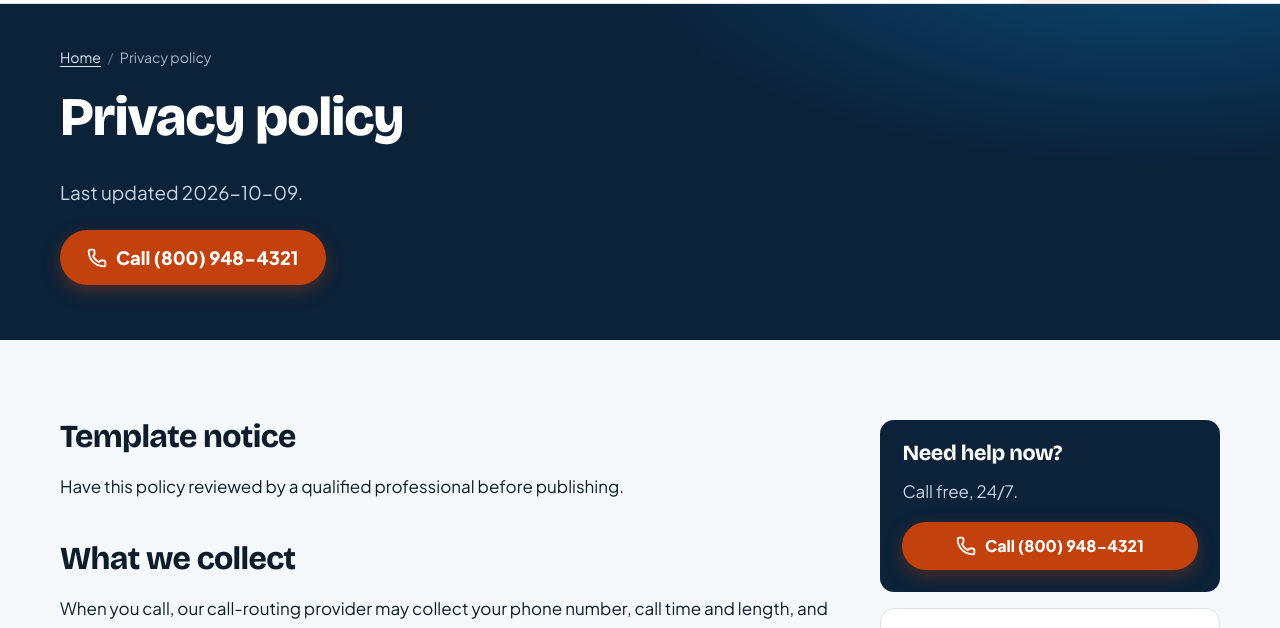
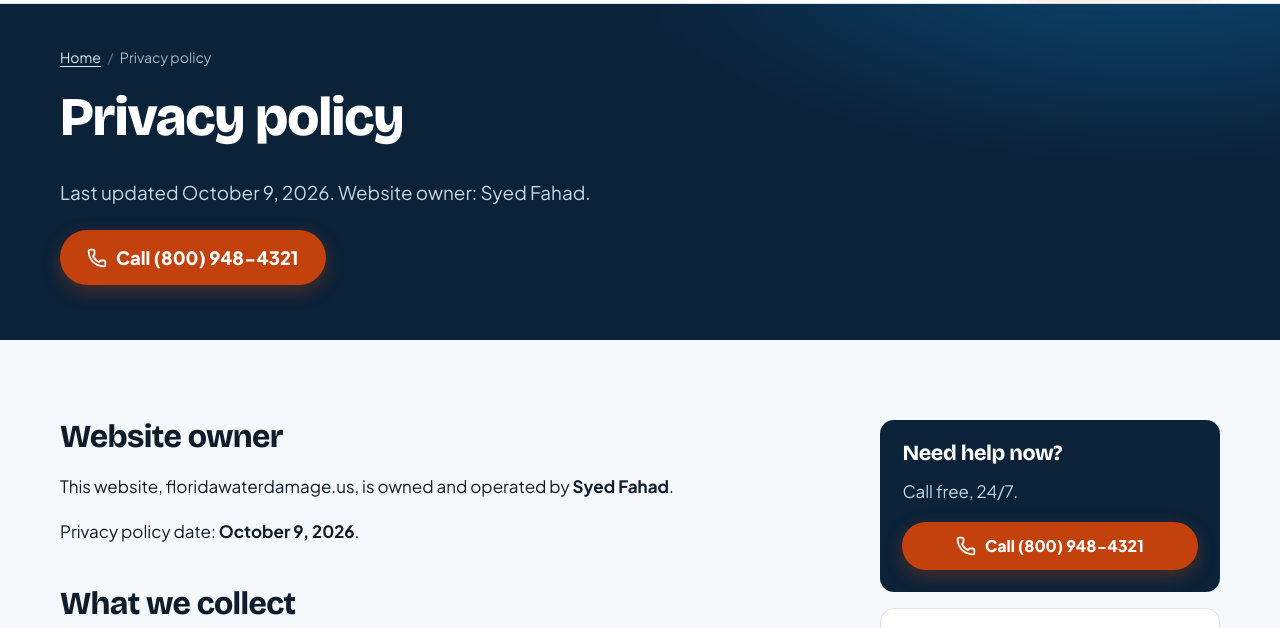
Before and after one commit to syedfahad1122/plumber, a plain HTML site: page privacy.html in a window 1280 px wide. Shown: the part 109-737 px from the top of the page. Drawn offline with nearby package versions, Linux system fonts and the light colour scheme.

Commit message:
Add website owner name and date to privacy policy
Co-Authored-By: Claude Opus 5.5 <noreply@anthropic.com>
Claude-Session: https://claude.ai/code/session_01QMsgehCz2fUpqn1fwXmkF7

```diff
--- a/privacy.html
+++ b/privacy.html
@@ -45,9 +45,9 @@
 <details><summary>Company</summary><ul><li><a href="how-it-works.html">How our free line works</a></li><li><a href="contact.html">Contact</a></li><li><a href="privacy.html">Privacy policy</a></li><li><a href="terms.html">Terms of use</a></li></ul></details>
 <a class="btn btn-call" href="tel:+18009484321"><svg width="20" height="20" viewBox="0 0 24 24" fill="none" stroke="currentColor" stroke-width="2.2" stroke-linecap="round" stroke-linejoin="round" aria-hidden="true"><path d="M13.8 16.6a1 1 0 0 0 1.2-.3l.4-.5A2 2 0 0 1 17 15h3a2 2 0 0 1 2 2v3a2 2 0 0 1-2 2A18 18 0 0 1 2 4a2 2 0 0 1 2-2h3a2 2 0 0 1 2 2v3a2 2 0 0 1-.8 1.6l-.5.4a1 1 0 0 0-.3 1.2 14 14 0 0 0 6.4 6.4"/></svg><span>Call (800) 948-4321</span></a></div></div>
 <main id="main">
-<div class="phead"><div class="wrap"><nav class="crumbs" aria-label="Breadcrumb"><ol><li><a href="index.html">Home</a></li><li aria-current="page">Privacy policy</li></ol></nav><h1>Privacy policy</h1><p class="lede">Last updated 2026-10-09.</p>
+<div class="phead"><div class="wrap"><nav class="crumbs" aria-label="Breadcrumb"><ol><li><a href="index.html">Home</a></li><li aria-current="page">Privacy policy</li></ol></nav><h1>Privacy policy</h1><p class="lede">Last updated October 9, 2026. Website owner: Syed Fahad.</p>
 <div class="ctas"><a class="btn btn-call btn-lg" href="tel:+18009484321"><svg width="20" height="20" viewBox="0 0 24 24" fill="none" stroke="currentColor" stroke-width="2.2" stroke-linecap="round" stroke-linejoin="round" aria-hidden="true"><path d="M13.8 16.6a1 1 0 0 0 1.2-.3l.4-.5A2 2 0 0 1 17 15h3a2 2 0 0 1 2 2v3a2 2 0 0 1-2 2A18 18 0 0 1 2 4a2 2 0 0 1 2-2h3a2 2 0 0 1 2 2v3a2 2 0 0 1-.8 1.6l-.5.4a1 1 0 0 0-.3 1.2 14 14 0 0 0 6.4 6.4"/></svg><span>Call (800) 948-4321</span></a></div></div></div>
-<section><div class="wrap layout"><div class="prose"><h2>Template notice</h2><p>Have this policy reviewed by a qualified professional before publishing.</p><h2>What we collect</h2><p>When you call, our call-routing provider may collect your phone number, call time and length, and approximate location, and may record the call for quality. When you browse, we may collect standard analytics data such as pages viewed and device type.</p><h2>How we use it</h2><p>To route your call to a local service provider, measure call quality and improve this website. We share call information with the provider who receives your call and with our call-routing partners.</p><h2>Contact</h2><p><a href="mailto:hello@floridawaterdamage.us">hello@floridawaterdamage.us</a></p></div>
+<section><div class="wrap layout"><div class="prose"><h2>Website owner</h2><p>This website, floridawaterdamage.us, is owned and operated by <strong>Syed Fahad</strong>.</p><p>Privacy policy date: <strong>October 9, 2026</strong>.</p><h2>What we collect</h2><p>When you call, our call-routing provider may collect your phone number, call time and length, and approximate location, and may record the call for quality. When you browse, we may collect standard analytics data such as pages viewed and device type.</p><h2>How we use it</h2><p>To route your call to a local service provider, measure call quality and improve this website. We share call information with the provider who receives your call and with our call-routing partners.</p><h2>Contact</h2><p><a href="mailto:hello@floridawaterdamage.us">hello@floridawaterdamage.us</a></p></div>
 <aside class="side"><div class="box dark"><h2>Need help now?</h2><p style="color:#C7D6E4">Call free, 24/7.</p><a class="btn btn-call" href="tel:+18009484321"><svg width="20" height="20" viewBox="0 0 24 24" fill="none" stroke="currentColor" stroke-width="2.2" stroke-linecap="round" stroke-linejoin="round" aria-hidden="true"><path d="M13.8 16.6a1 1 0 0 0 1.2-.3l.4-.5A2 2 0 0 1 17 15h3a2 2 0 0 1 2 2v3a2 2 0 0 1-2 2A18 18 0 0 1 2 4a2 2 0 0 1 2-2h3a2 2 0 0 1 2 2v3a2 2 0 0 1-.8 1.6l-.5.4a1 1 0 0 0-.3 1.2 14 14 0 0 0 6.4 6.4"/></svg><span>Call (800) 948-4321</span></a></div>
 <div class="box"><h2>Popular services</h2><ul><li><a href="water-damage-restoration.html">Water damage restoration</a></li><li><a href="burst-pipe-repair.html">Burst pipe and plumbing leaks</a></li><li><a href="water-extraction.html">Emergency water extraction</a></li><li><a href="flood-damage-restoration.html">Flood damage restoration</a></li><li><a href="hurricane-storm-damage.html">Hurricane and storm damage</a></li><li><a href="sewage-backup-cleanup.html">Sewage backup cleanup</a></li></ul></div></aside>
 </div></section><div class="band-wrap"><div class="wrap"><div class="band"><div><h2>Water damage gets worse every hour. Call now.</h2><p>Free to call. We&#x27;ll connect you with a local Florida company that can help.</p></div><a class="btn btn-call btn-lg" href="tel:+18009484321"><svg width="20" height="20" viewBox="0 0 24 24" fill="none" stroke="currentColor" stroke-width="2.2" stroke-linecap="round" stroke-linejoin="round" aria-hidden="true"><path d="M13.8 16.6a1 1 0 0 0 1.2-.3l.4-.5A2 2 0 0 1 17 15h3a2 2 0 0 1 2 2v3a2 2 0 0 1-2 2A18 18 0 0 1 2 4a2 2 0 0 1 2-2h3a2 2 0 0 1 2 2v3a2 2 0 0 1-.8 1.6l-.5.4a1 1 0 0 0-.3 1.2 14 14 0 0 0 6.4 6.4"/></svg><span>Call (800) 948-4321</span></a></div></div></div>
```
